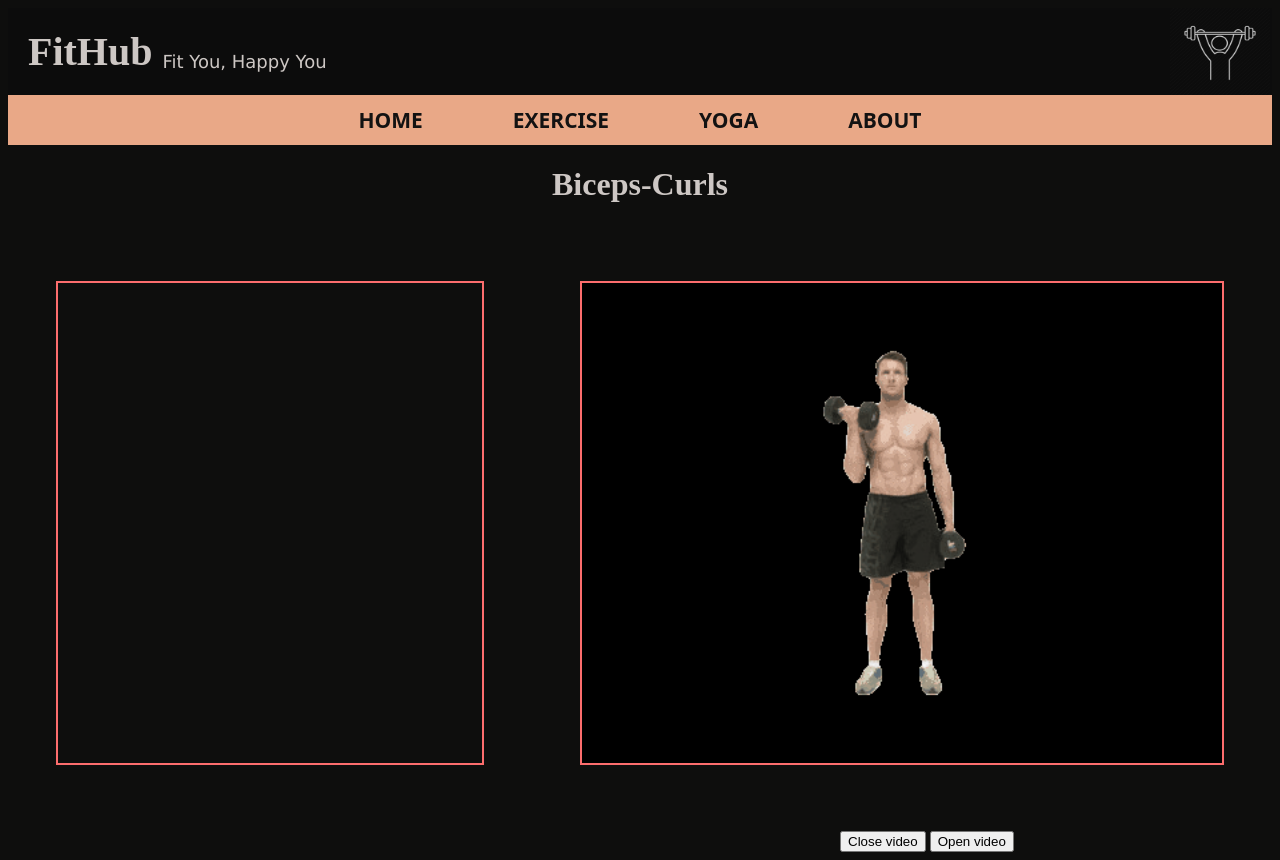
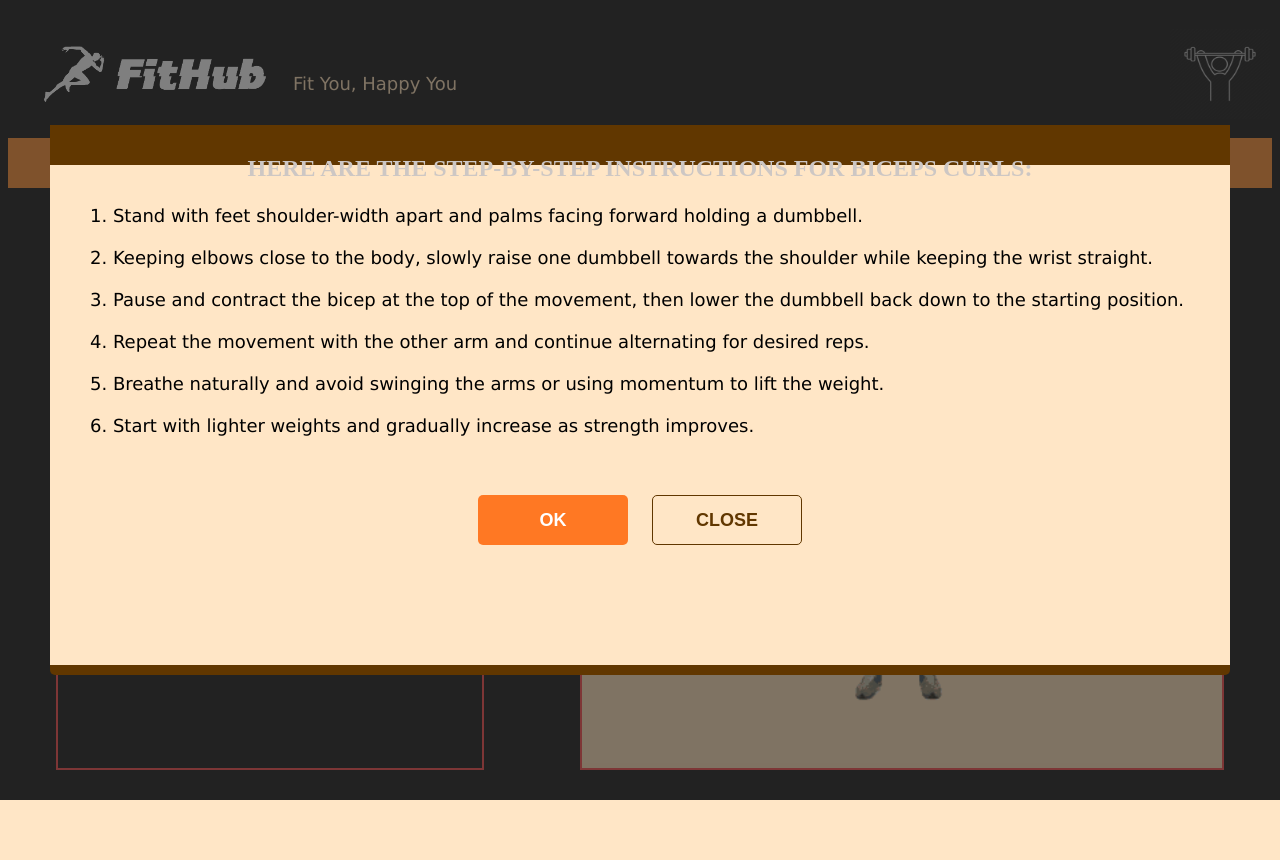
Before and after one commit to ronnie-nayak/fit-api, a Flask app: page /exercise in a window 1280 px wide. After the commit the page ends 800 px from the top, so only its background shows below. Run offline with Flask 3, Linux system fonts and the light colour scheme; some libraries are stand-ins or nearby versions.

Commit message:
Added new logo and made slight css changes

```diff
--- a/static/css/style.css
+++ b/static/css/style.css
@@ -1,5 +1,5 @@
 body {
-    background-color: rgb(14, 14, 13);
+    background-color:  #454545;
     color: #cdc7c4;
 
 }
@@ -9,9 +9,22 @@
   align-items: center;
   justify-content: flex-start; /* updated */
   padding: 20px;
-  background-color: #0c0c0c;
+  background-color: #454545;
 }
-
+#i{
+  width: 1180px;
+  height: 40px;
+}
+#hp{
+  margin-top: 280px;
+  margin-left: 1200px;
+}
+#hb{
+  position: relative;
+}
+#hn{
+  position: absolute;
+}
 #div-3 {
 justify-content: center;
 }
@@ -20,10 +33,12 @@
   font-size: 40px;
   font-weight: bold;
   margin: 0;
+  color: #ffe6c6;
 }
 .tagline {
   padding-top: 20px;
   font-size: 18px;
+  color:#ffe6c6 ;
   margin: 0 0 0 10px; /* added margin to the right */
 }
 .im{
@@ -100,7 +117,7 @@
   font-family: 'Lucida Sans', 'Lucida Sans Regular', 'Lucida Grande', 'Lucida Sans Unicode', Geneva, Verdana, sans-serif;
 }
 nav {
-    background-color: #e9a887;
+    background-color: #ffa559;
     height: 50px;
     display: flex;
     justify-content: center;
@@ -118,11 +135,12 @@
   nav li {
     place-items: center;
     margin: 0 30px;
+
     font-family: system-ui, -apple-system, BlinkMacSystemFont, 'Segoe UI', Roboto, Oxygen, Ubuntu, Cantarell, 'Open Sans', 'Helvetica Neue', sans-serif ;
   }
 
   nav a {
-    color: rgb(19, 18, 18);
+    color: #080808;
     text-decoration: none;
     font-size: 21px;
     font-weight: bold;
@@ -196,3 +214,113 @@
   background-color: #eee;
   border-color: #ccc;
 }
+
+/* buttons*/
+@import url('https://fonts.googleapis.com/css?family=Montserrat:600&display=swap');
+/* *{
+  margin: 0;
+  padding: 0;
+  box-sizing: border-box;
+} */
+/* body{
+  height: 100vh;
+  display: flex;
+  align-items: center;
+  justify-content: center;
+  background: linear-gradient(45deg,#e8effd 0%,#d6e3f5 100%);
+} */
+.btn{
+  position: relative;
+  display: inline-flex;
+  height: 60px;
+  width: 200px;
+  border-radius: 5px;
+  margin: 17px 20px;
+  overflow: hidden;
+  transition: all .4s;
+  /* visibility: hidden; */
+}
+.btn .inner{
+  position: absolute;
+  width: 300%;
+  height: 100%;
+  left: -100%;
+  z-index: -1;
+  transition: all .4s;
+}
+.btn button{
+  height: 100%;
+  width: 100%;
+  border: none;
+  outline: none;
+  background: none;
+  color: #000;
+  font-size: 20px;
+  cursor: pointer;
+  letter-spacing: 1px;
+  text-transform: uppercase;
+  font-family: 'Montserrat', sans-serif;
+}
+.btn:hover{
+  transform: scale(1.03);
+}
+.btn:hover .inner{
+  left: 0;
+}
+.btn1 .inner{
+  background: -webkit-linear-gradient(right, #43cea2,#185a9d,#43cea2,#185a9d);
+
+}
+.btn2 .inner{
+  background: -webkit-linear-gradient(right, #dad7d7,#de7946,#c9c4c4,#d16e3c);
+}
+.btn3 .inner{
+  background: -webkit-linear-gradient(right, #f1c40e,#26a65b,#f1c40e,#26a65b);
+
+}
+.btn4 .inner{
+  background: -webkit-linear-gradient(right, #43cea2,#185a9d,#43cea2,#185a9d);
+}
+
+
+
+
+/*  */
+.popup-overlay {
+  position: fixed;
+  top: 0;
+  left: 0;
+  right: 0;
+  bottom: 0;
+  background-color: rgba(0, 0, 0, 0.5);
+  z-index: 9999;
+  display: flex;
+  justify-content: center;
+  align-items: center;
+}
+
+.popup {
+  background-color:#ffe6c6 ;
+  padding: 20px;
+  border-radius: 5px;
+  text-align: center;
+  z-index: 10000;
+  color: #000;
+  /* width: 720px;
+  height: 480px; */
+}
+
+.popup h2 {
+  margin-top: 0;
+}
+
+.popup button {
+  background-color: #007bff;
+  color: white;
+  padding: 10px 20px;
+  border: none;
+  border-radius: 5px;
+  cursor: pointer;
+}
+
+/*  */
--- a/templates/base.html
+++ b/templates/base.html
@@ -39,7 +39,8 @@
 
 <body>
     <header>
-		<h1 class="title">FitHub</h1>
+		<!-- <h1 class="title">FitHub</h1>     -->
+        <img width="255px" height="90px" src="{{url_for('static',filename='images/newlogo.png')}}" alt="">
 		<p class="tagline">Fit You, Happy You</p>
         <img style="filter: invert(1);" height="90px" width="100px" class="im" src="{{ url_for('static', filename='images/logo1.png') }}">
 	</header>
--- a/templates/exercise.html
+++ b/templates/exercise.html
@@ -2,23 +2,67 @@
 
 {% block content %}
 
+
+<!--  -->
+
+<div class="popup-overlay">
+  <div class="popup" style="width: 1180px;  height: 540px; margin: 0px 0px 0px 0px ; padding: 0px;border-bottom:10px solid#613700;">
+    <div id="i" style="background-color: #613700; color: #cdc7c4;">
+      <h2 style="margin-top: 0px; padding: 30px;"><b>HERE ARE THE STEP-BY-STEP INSTRUCTIONS FOR BICEPS CURLS:</b></h2>
+    </div>
+    <p style="margin-top:40px; text-align: left; font-size: large; margin-left: 40px;">
+      1. Stand with feet shoulder-width apart and palms facing forward holding a dumbbell. <br><br>
+      2. Keeping elbows close to the body, slowly raise one dumbbell towards the shoulder while keeping the wrist straight.<br><br>
+      3. Pause and contract the bicep at the top of the movement, then lower the dumbbell back down to the starting position.<br><br>
+      4. Repeat the movement with the other arm and continue alternating for desired reps.<br><br>
+      5. Breathe naturally and avoid swinging the arms or using momentum to lift the weight.<br><br>
+      6. Start with lighter weights and gradually increase as strength improves.<br>   <br>
+    </p>
+    <button id="popup-button" style="background-color: #ff6200d2; width:150px;  height: 50px; font-size: large; text-align: center; margin-right: 20px; margin-top: 20px;"><b>OK</b></button>
+    <button id="popup-button" style="border: 1px solid #613700; color: #613700; background-color:#ffe6c6; width:150px;  height: 50px; font-size: large; text-align: center;  margin-top: 20px;"><b>CLOSE</b></button>
+  </div>
+</div>
+
+<!--  -->
+
 <h1 style="text-align: center;">Biceps-Curls</h1>
-<div style="justify-content: center; display: flex; margin-top: 30px;">
+<div style="justify-content: center; display: flex; margin-top: -30px;">
     <!-- <img src="{{url_for('bicepCurl_feed')}}" alt="KuchBhi">       -->
     <div id="div-1" style="border: 2px solid #fc6d6d; width: 640px; height: 480px; margin: 3rem 3rem 3rem 3rem; ">
         <!-- <iframe id="video-iframe" style="border:2px solid #fc6d6d;" src="/bicepCurl_feed" width="640" height="480"></iframe>  -->
     </div>
-    <div id="div-2"  style="border: 2px solid #fc6d6d; width: 640px; height: 480px; background-color: #000; margin: 3rem 3rem 3rem 3rem;" >
+    <div id="div-2"  style="border: 2px solid #fc6d6d; width: 640px; height: 480px; background-color: #ffe6c6; margin: 3rem 3rem 3rem 3rem;" >
         <img style="margin-top: 3.5rem;" width="640px" height="360px" src="{{url_for('static',filename='images/gifs/ezgif-2-6976e23002.gif')}}" alt="">
     </div>
-    <br>
 </div>
- <br>
-<div id="div-3" style="margin-left: 52rem;">
-    <button id="b1" onclick="closeVideo()">Close video</button>
-    <button id="b1" onclick="openVideo()">Open video</button>
+<!-- <div id="div-3" style="margin-left: 52rem;">    -->
+    <!-- <button id="b1" onclick="closeVideo()">Close video</button>  -->
+    <!-- <button id="b1" onclick="openVideo()">Open video</button>       -->
+<!-- </div>  -->
 
+  <div class="center" id="div-3" style="margin-left: 20rem;">
+    <div class="btn btn2">
+      <div class="inner"></div>
+      <button id="b1" onclick="openVideo()"><b>START</b> </button>
+    </div>
+  <div class="btn btn1">
+    <div class="inner"></div>
+    <button id="b1" onclick="closeVideo()"><b>CLOSE</b></button>
+  </div>
 </div>
+
+<script>
+  document.addEventListener("DOMContentLoaded", function() {
+    var popupOverlay = document.querySelector(".popup-overlay");
+    var popupButton = document.querySelector("#popup-button");
+
+    popupOverlay.style.display = "flex";
+
+    popupButton.addEventListener("click", function() {
+      popupOverlay.style.display = "none";
+    });
+  });
+</script>
 
 
 {% endblock %}
```
Also changed, not shown: other parts of static/css/style.css (+15 -13 lines), templates/index.html (+26 -1 lines), project/exerciseAI/__init__.py (line endings or trailing spaces), static/images/newlogo.png (added), templates/git.jpeg (added), templates/insta.jpeg (added), templates/twit.jpeg (added).
